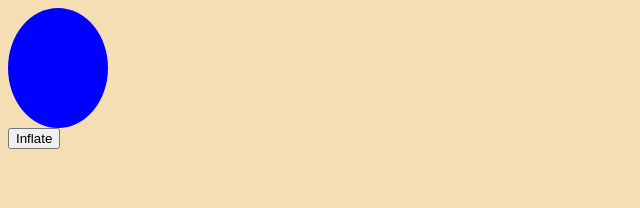
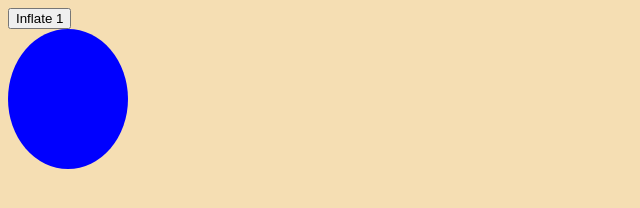
Before and after one commit to ChesterJGreen/balloonPopv2, a plain HTML site: page index.html in a window 1280 px wide. Both pictures are taken after a click on the button "Inflate". Shown: the whole page, without its empty margins (0-640 px from the left). Drawn offline with Linux system fonts and the light colour scheme.

Commit message:
ballooon working

```diff
--- a/index.html
+++ b/index.html
@@ -8,8 +8,8 @@
 </head>
 <body>
 
-<div id="balloon" class="balloon"></div>
-<button>Inflate</button>
-
+  <button onclick="inflate()">Inflate <span id="click-count"></span></button>
+  <div id="balloon" class="balloon"></div>
+<script src="main.js"></script>
 </body>
 </html>
--- /dev/null
+++ b/main.js
@@ -0,0 +1,24 @@
+let clickCount = 0
+let height = 120
+let width = 100
+let inflationRate = 20
+let maxSize = 300
+
+function inflate(){
+  clickCount ++
+  let balloonElement = document.getElementById("balloon")
+  height += inflationRate
+  width += inflationRate
+  if (height >= maxSize){
+    console.log("pop the balloon")
+    height = 0
+    width = 0
+  }
+  balloonElement.style.height = height + "px"
+  balloonElement.style.width = width + "px"
+
+
+  let clickCountElement = document.getElementById("click-count")
+  clickCountElement.innerText = clickCount.toString()
+
+}
```
